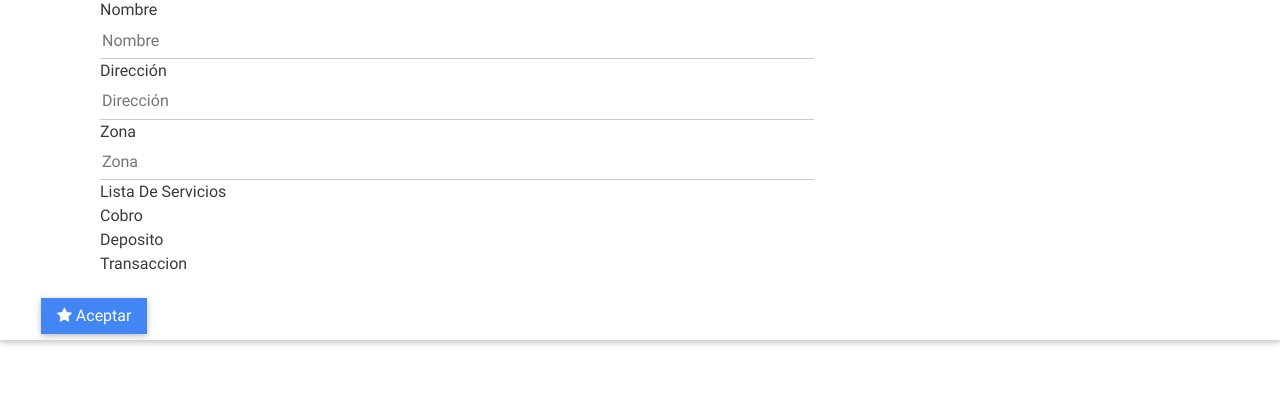
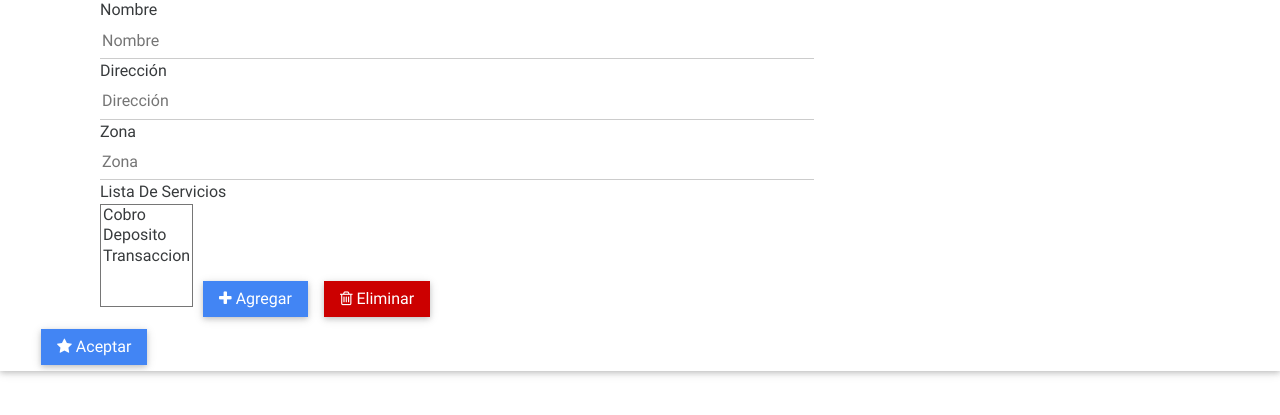
Before and after one commit to brianfleibenzon/tp-dds-2016, a plain HTML site: page web/edicionBanco.html in a window 1280 px wide. Shown: the part 139-554 px from the top of the page. Drawn offline with Linux system fonts and the light colour scheme.

Commit message:
modificaciones en maqueteadoWeb banco

```diff
--- a/web/edicionBanco.html
+++ b/web/edicionBanco.html
@@ -39,14 +39,19 @@
                         </div>
 				<div class="col-sm-12">Lista De Servicios</div>
 				        <div class="col-sm-8">
-                          <UL TYPE=disc>
-                            <LI> Cobro
-                            <LI> Deposito
-                            <LI> Transaccion
-                            </UL>
+                          <select size ="5">
+                            <option>Cobro</option>
+                            <option>Deposito</option>
+                            <option>Transaccion</option>
+                          </select>
 
-                        </div>
-        </div>
+                        	<td style="vertical-align:center"><button class="btn btn-primary"><i class="fa fa-plus" aria-hidden="true"></i>   Agregar</button></td>
+                            <td style="vertical-align:center"><button class="btn btn-danger"><i class="fa fa-trash-o" aria-hidden="true"></i>   Eliminar</button><td/>
+
+
+						</div>
+                </div>
+
 		<div class="col-sm-12">
 		        <th><a target="self" href="busqueda.html"><button class="btn btn-primary"><i class="fa fa-star" aria-hidden="true"></i> Aceptar</button></a></th>
 
```
